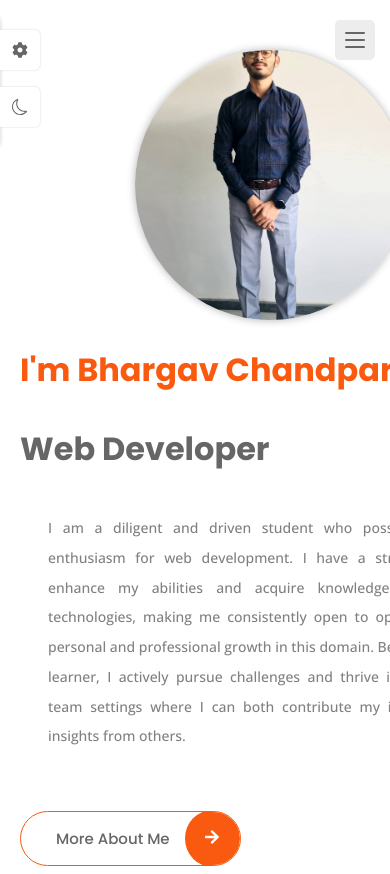
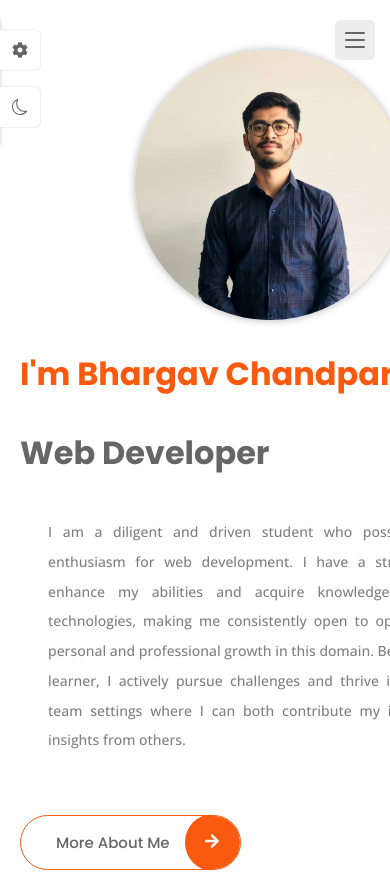
Before and after one commit to bhargav-08/my-portfolio, a React (Vite) app: page / in a window 390 px wide. Shown: the top 874 px of the page. Built offline with nearby package versions, Linux system fonts and the light colour scheme.

Commit message:
added home image for small screen

```diff
--- a/src/pages/home/Home.jsx
+++ b/src/pages/home/Home.jsx
@@ -1,4 +1,5 @@
 import ProfileImg from '../../assets/home.jpg'
+import ProfileImgSmall from '../../assets/home-small.jpg'
 import { Link } from 'react-router-dom'
 import { FaArrowRight } from 'react-icons/fa'
 import './home.css'
@@ -6,7 +7,14 @@ import './home.css'
 const Home = () => {
   return (
     <section className='home section grid'>
-      <img src={ProfileImg} alt='' className='home__img' />
+      <picture>
+        <source
+          className='home__img'
+          media='(min-width: 768px)'
+          srcSet={ProfileImg}
+        />
+        <img className='home__img' src={ProfileImgSmall} />
+      </picture>
       <div className='home__content'>
         <div className='home__data'>
           <h1 className='home__title'>
```
Also changed, not shown: src/assets/home-small.jpg (added).
